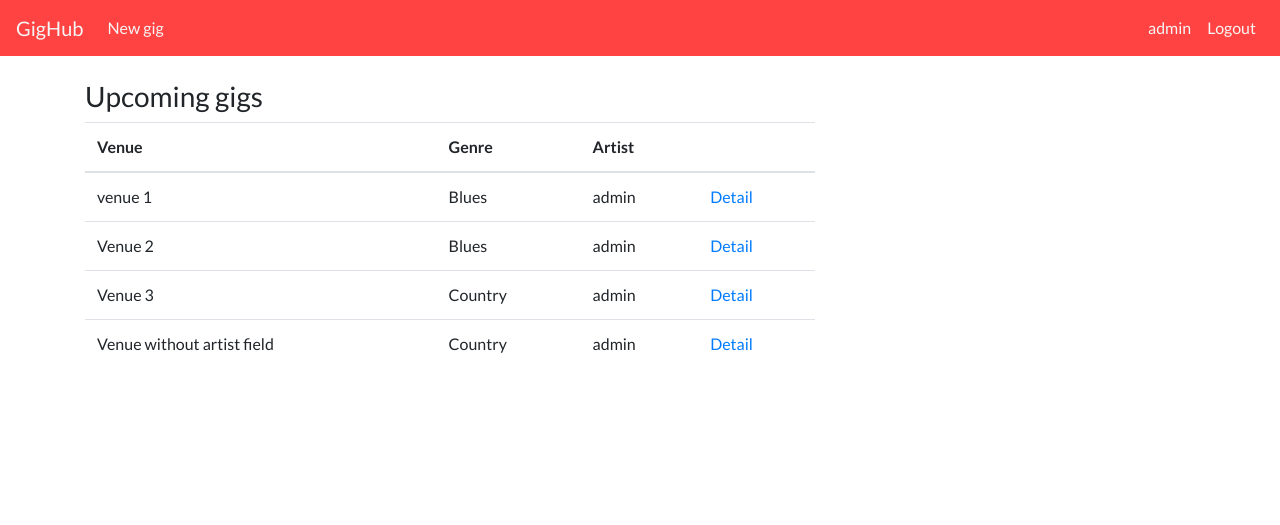
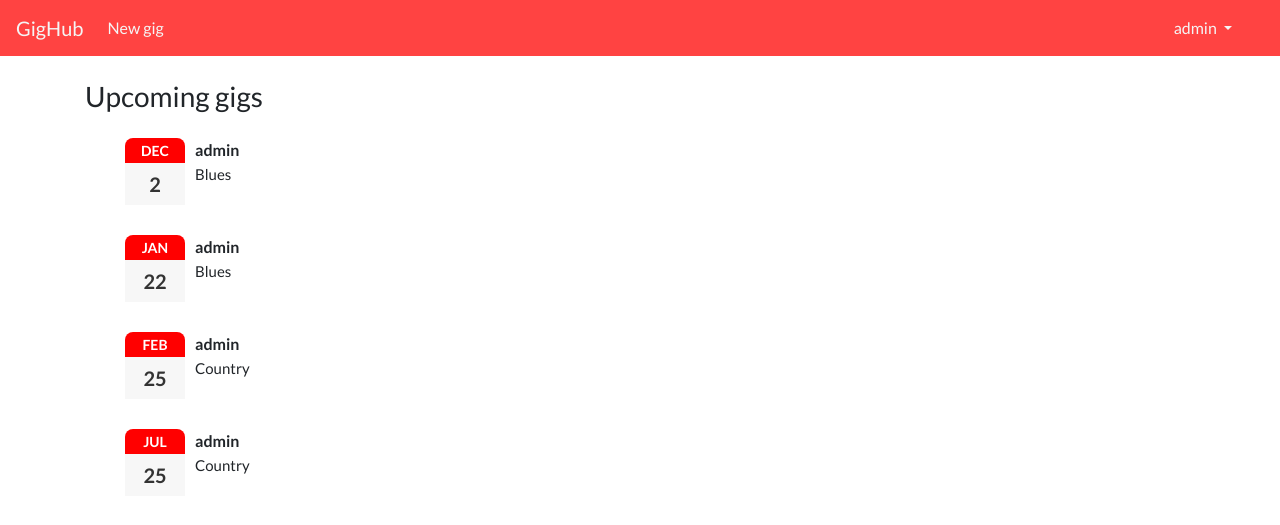
Before and after one commit to bdaoudi/gighub, a Django app: page / in a window 1280 px wide. Shown: the top 525 px of the page. Run offline with Django 3.2, Linux system fonts and the light colour scheme; a user stored in the database is signed in; data comes from the database, SQL or seed files in the repository; both versions use the stored data as it was after the commit; some libraries are stand-ins or nearby versions.

Commit message:
Make the home page look better

```diff
--- a/gigs/static/gigs/style.css
+++ b/gigs/static/gigs/style.css
@@ -1,3 +1,4 @@
+/* Overriding the existing classes of bootstrap*/
 body{
     font-family: Lato, "Halvetica Neue", Halvetica, Arial, sans-serif;
 }
@@ -15,8 +16,19 @@ h6{
 .navbar-light .navbar-nav .nav-link {
     color: whitesmoke;
 }
+.navbar-light .navbar-nav .nav-link:hover {
+    color: white;
+}
 .navbar-light .navbar-brand {
     color: whitesmoke;
+}
+.navbar-light .navbar-brand:hover {
+    color: white;
+}
+
+.navbar-light .navbar-nav .active > .nav-link, .navbar-light .navbar-nav .nav-link.active, .navbar-light .navbar-nav .nav-link.show, .navbar-light .navbar-nav .show > .nav-link {
+    color: whitesmoke;
+    background-color: rgba(205, 40, 39, 0.55);
 }
 .form-control{
     font-size:17px;
@@ -34,3 +46,47 @@ h6{
     padding: 7px 20px;
     border-radius: 9px;
 }
+
+/* Additonal styles*/
+.gigs{
+    list-style: none;
+}
+.gigs > li {
+    position: relative;
+    margin-bottom: 30px;
+}
+.gigs > li .details {
+    position: absolute;
+    top:0;
+    left:70px;
+}
+.gigs > li .date {
+    background-color: red;
+    color: white;
+    text-align: center;
+    width:60px;
+    -ms-border-radius: 8px;
+    border-radius: 8px;
+}
+.gigs > li .date .month {
+    text-transform: uppercase;
+    font-size: 14px;
+    font-weight: bold;
+    padding: 2px 6px;
+
+}
+.gigs > li .date .day {
+    background-color: #f7f7f7;
+    color: #333;
+    font-size: 20px;
+    font-weight: bold;
+    padding: 6px 12px;
+}
+.gigs > li .details .artist {
+    font-weight: bold;
+    display: block;
+}
+
+.gigs > li .details .genre {
+    font-size: 15px;
+}
--- a/gigs/templates/gigs/base.html
+++ b/gigs/templates/gigs/base.html
@@ -22,7 +22,8 @@
   <body>
     {% include 'gigs/navbar.html' %}
     <div class="container mt-4">
-      <div class="row">
+
+      <div class="row mt-4">
         <div class="col-md-8">
           {%block content %}
           {% endblock content%}
--- a/gigs/templates/gigs/gig_list.html
+++ b/gigs/templates/gigs/gig_list.html
@@ -1,26 +1,24 @@
 {% extends 'gigs/base.html' %}
 {%block content %}
-<h3>Upcoming gigs</h3>
-<table class="table table_light">
-    <thead>
-        <tr>
-            <th>Venue</th>
-            <th>Genre</th>
-            <th>Artist</th>
-            <th></th>
-        </tr>
-    </thead>
-    <tbody>
-        {% for object in object_list %}
-            <tr class="{% cycle 'row1' 'row2' %}">
-                <td>{{ object.venue }}</td>
-                <td>{{ object.genre }}</td>
-                <td>{{ object.artist }}</td>
-                <td><a href="{% url 'gigs:detail' object.id %}">Detail</a></td>
-            </tr>
-        {% endfor %}
-    </tbody>
+<h3 class="mb-4">Upcoming gigs</h3>
+<ul class="gigs">
+    {% for object in object_list %}
+    <li>
+        <div class="date">
+            <div class="month">
+                {{ object.dateTime|date:'M'}}
+            </div>
+            <div class="day">
+                {{ object.dateTime|date:'j'}}
+            </div>
+        </div>
+        <div class="details">
+            <span class="artist">{{ object.artist }}</span>
+            <span class="genre">{{ object.genre }}</span>
+        </div>
+    </li>
+    {% endfor %}
+</ul>
 
-</table>
 
 {%endblock content%}
--- a/gigs/templates/gigs/navbar.html
+++ b/gigs/templates/gigs/navbar.html
@@ -9,10 +9,19 @@
     <div class="navbar-nav mr-auto">
         <a class="nav-item nav-link" href="{% url 'gigs:create' %}">New gig</a>
     </div>
-    <div class="navbar-nav">
+    <div class="navbar-nav ml-auto">
       {% if user.is_authenticated %}
-          <a class="nav-item nav-link" href="#">{{ user.username }}</a>
-          <a class="nav-item nav-link" href="{% url 'logout' %}">Logout</a>
+          <li class="nav-item dropdown">
+            <a class="nav-link dropdown-toggle mr-4" href="#" id="navbarDropdownMenuLink" role="button" data-toggle="dropdown" aria-haspopup="true" aria-expanded="false">
+              {{ user.username }}
+            </a>
+            <div class="dropdown-menu dropdown-menu-right" aria-labelledby="navbarDropdownMenuLink">
+              <a class="dropdown-item" href="#">Gigs I'm Attending</a>
+              <a class="dropdown-item" href="#">Who I'm Following</a>
+              <div class="dropdown-divider"></div>
+              <a class="dropdown-item" href="{% url 'logout' %}">Logout</a>
+            </div>
+          </li>
       {% else %}
           <a class="nav-item nav-link" href="{% url 'login' %}">Login</a>
           <a class="nav-item nav-link" href="#">Register</a>
```
Also changed, not shown: db.sqlite3.
